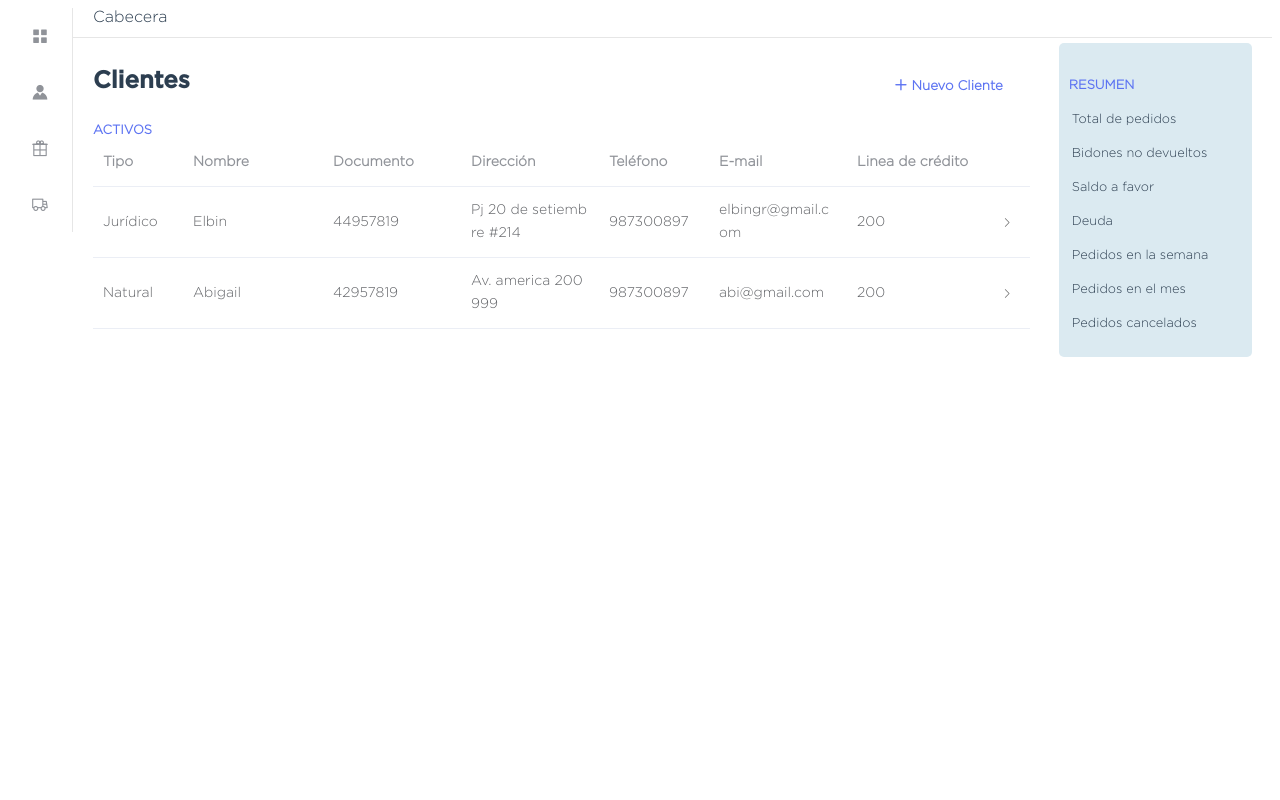
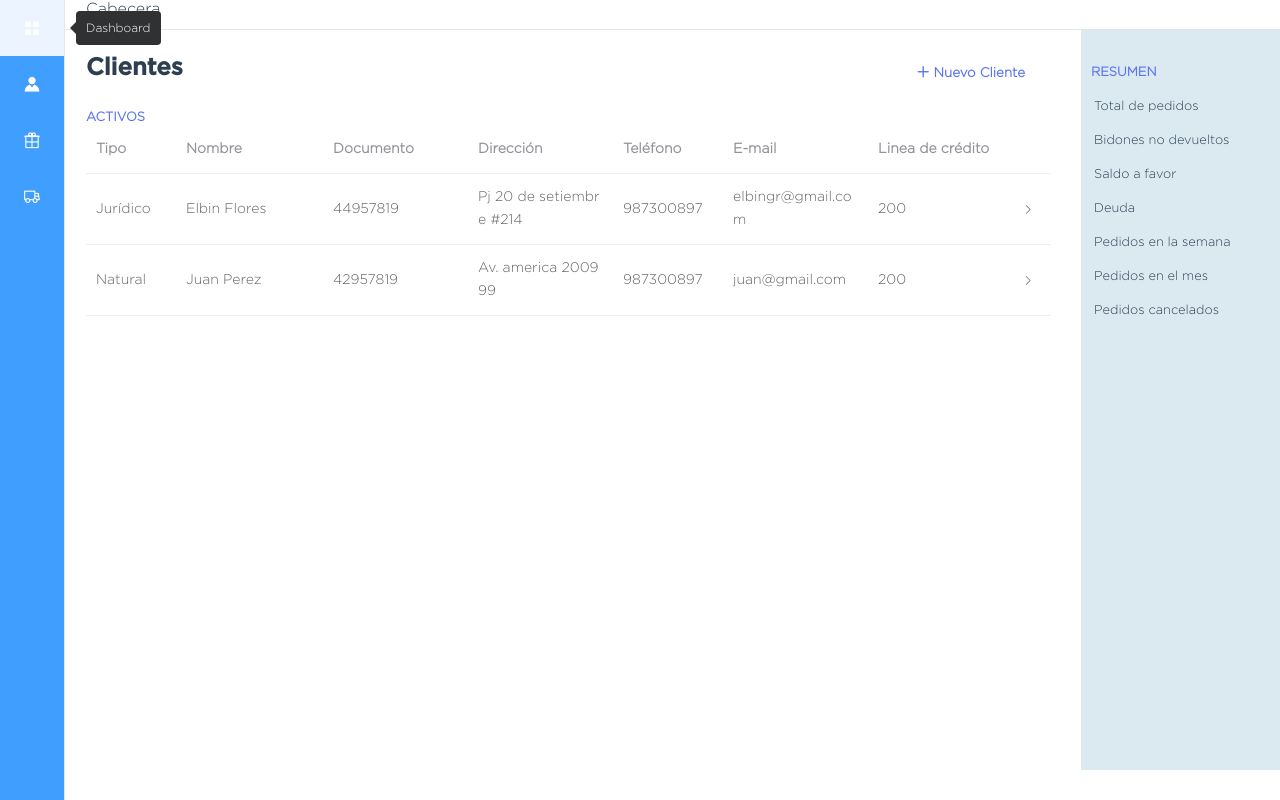
Before and after one commit to elbinfr/agua-app, a Vue app: page / in a window 1280 px wide. Built offline with nearby package versions, Linux system fonts and the light colour scheme.

Commit message:
diseño de menu

```diff
--- a/src/App.vue
+++ b/src/App.vue
@@ -1,7 +1,7 @@
 <template>
   <div id="app">
     <el-container>
-    <el-aside width="65px">
+    <el-aside width="66px">
       <Sidebar/>
     </el-aside>
     <el-container>
--- a/src/assets/css/main.css
+++ b/src/assets/css/main.css
@@ -10,6 +10,7 @@
 
 body{
     font-family: GhotamClara;
+    margin: 0px;
 }
 
 .negrita{
@@ -26,7 +27,8 @@ body{
 }
 
 .el-main{
-    padding: 5px 20px !important;
+    padding: 0px 20px !important;
+    padding-right: 0px !important;
 }
 
 .button-new{
--- a/src/components/Content.vue
+++ b/src/components/Content.vue
@@ -155,7 +155,7 @@ export default {
             customers: [{
                     id: 1,
                     type: 'Jurídico',
-                    name: 'Elbin',
+                    name: 'Elbin Flores',
                     document: '44957819',
                     address: 'Pj 20 de setiembre #214',
                     phone: '987300897',
@@ -186,11 +186,11 @@ export default {
                 {
                     id: 2,
                     type: 'Natural',
-                    name: 'Abigail',
+                    name: 'Juan Perez',
                     document: '42957819',
                     address: 'Av. america 200999',
                     phone: '987300897',
-                    email: 'abi@gmail.com',
+                    email: 'juan@gmail.com',
                     line_credit: 200,
                     discount: 10,
                     orders: [
@@ -290,8 +290,7 @@ export default {
   .stadistic-section{
       background-color: #DBEAF1;
       padding: 10px;
-      border-radius: 5px;
-      height: 100%;
+      min-height: 90vh;
   }
 
   .stadistic-title{
--- a/src/components/Sidebar.vue
+++ b/src/components/Sidebar.vue
@@ -26,5 +26,16 @@ export default {
 </script>
 
 <style>
+.el-menu{
+    min-height: 100vh;
+    background-color: #409EFF;
+}
 
+.el-menu > li > div > i {
+    color: #FFFFFF;
+}
+
+.el-menu > li > div > i:hover {
+    color: #409EFF;
+}
 </style>
```
